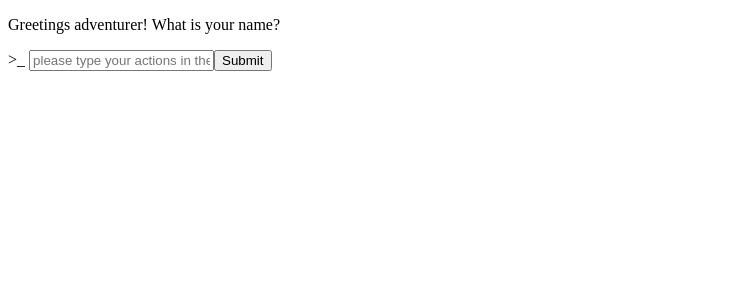
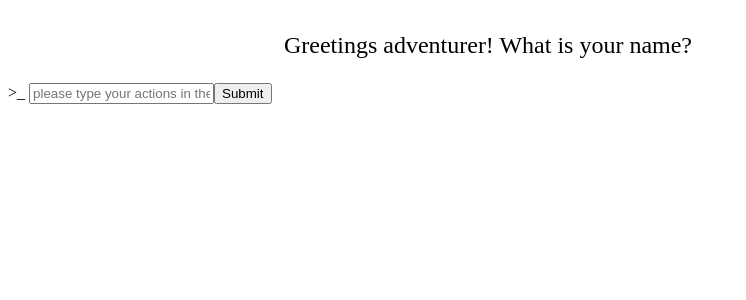
Before and after one commit to Habenzy/adventure-game, a React (Vite) app in the folder client/: page / in a window 1280 px wide. Shown: the top 300 px of the page, without its empty margins (0-746 px from the left). Built offline with nearby package versions, Linux system fonts and the light colour scheme.

Commit message:
basic styles, no layout

```diff
--- a/client/src/App.css
+++ b/client/src/App.css
@@ -1,22 +1,37 @@
 /* ---------------------------Output----------------------- */
 #display {
-
+  width: 75vw;
+  display: flex;
+  flex-direction: column;
+  align-items: center;
+  justify-content: center;
 }
 /* story text styling */
 #display section {
-
+  width: 60vw
 }
 #display section pre {
-
+  text-decoration: wavy;
 }
 /* Initial prompt */
 #display p {
-
+  font-size: 1.5rem;
+  font-weight: 400;
 }
 /* ------------------------------Input--------------------- */
 form {
+  width: 70vw;
+}
 
+#blink-cursor {
+  animation: blink .8s infinite alternate;
 }
-#blink-cursor {
 
+@keyframes blink {
+  0% {
+    opacity: 0;
+  }
+  100% {
+    opacity: 1;
+  }
 }
--- a/package.json
+++ b/package.json
@@ -6,7 +6,8 @@
   "scripts": {
     "test": "echo \"Error: no test specified\" && exit 1",
     "start": "node main.js",
-    "build": "cd client && npm run build"
+    "build": "cd client && npm run build",
+    "preview": "cd client && npm run preview"
   },
   "repository": {
     "type": "git",
```
